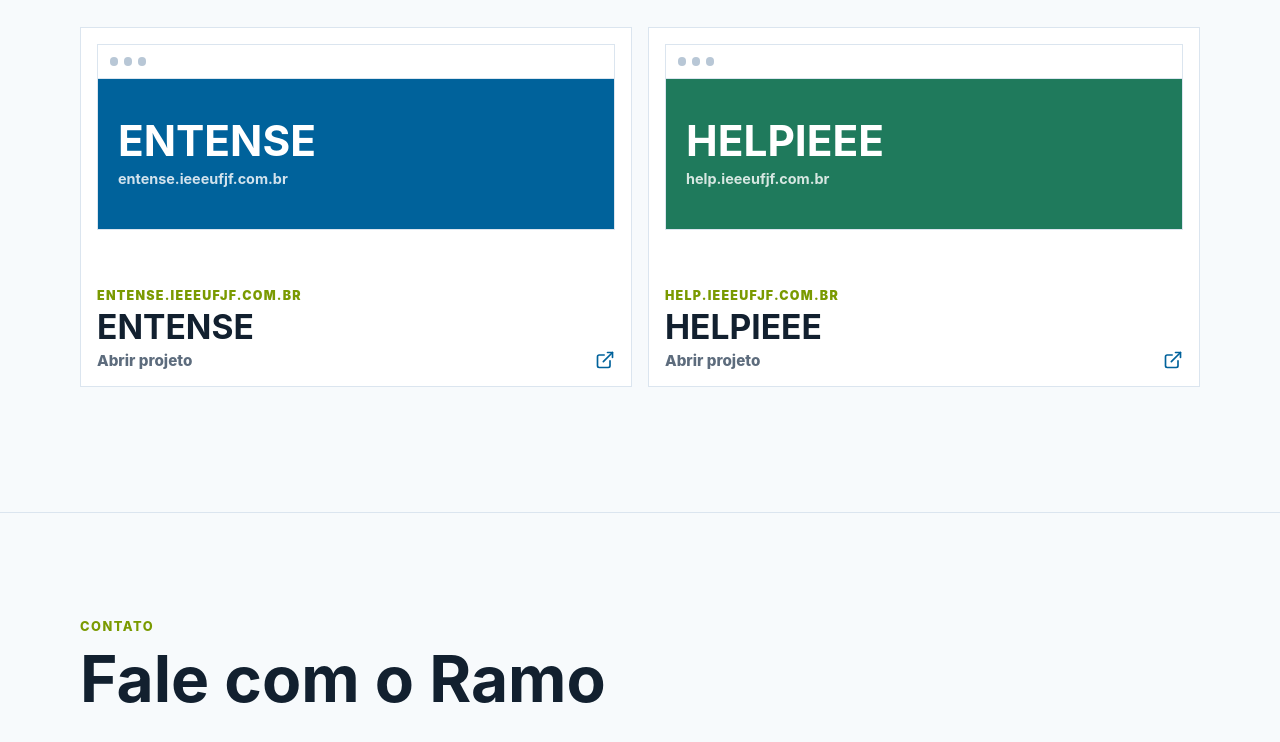
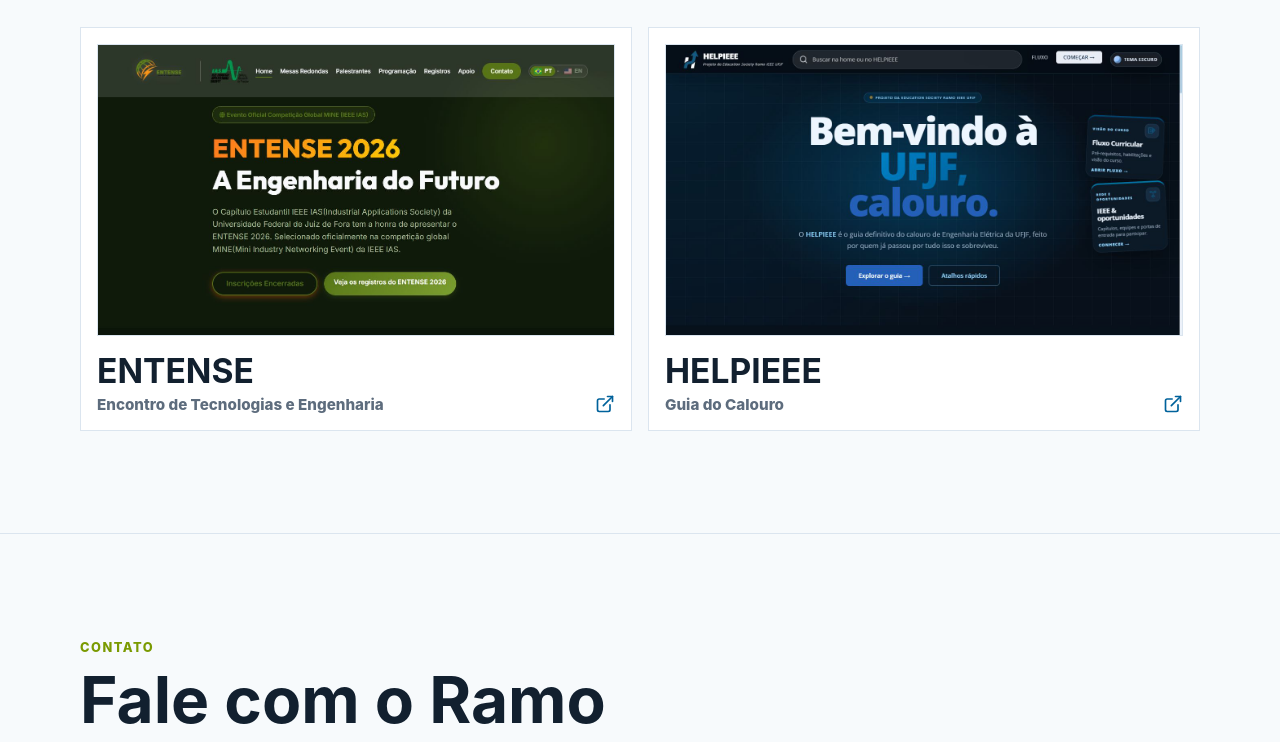
Before and after one commit to CSIEEEUFJF/SiteRamo, a React (Vite) app: page / in a window 1280 px wide. Shown: the part 2609-3351 px from the top of the page. Built offline with nearby package versions, Linux system fonts and the light colour scheme.

Commit message:
Use static project preview images

```diff
--- a/src/main.jsx
+++ b/src/main.jsx
@@ -151,13 +151,17 @@
     id: 'entense',
     name: 'ENTENSE',
     url: 'https://entense.ieeeufjf.com.br',
-    domain: 'entense.ieeeufjf.com.br',
+    displayUrl: 'entense.ieeeufjf.com.br',
+    description: 'Encontro de Tecnologias e Engenharia',
+    preview: '/assets/projects/entense-preview.png',
   },
   {
     id: 'helpieee',
     name: 'HELPIEEE',
     url: 'https://help.ieeeufjf.com.br',
-    domain: 'help.ieeeufjf.com.br',
+    displayUrl: 'help.ieeeufjf.com.br',
+    description: 'Guia do Calouro',
+    preview: '/assets/projects/helpieee-preview.png',
   },
 ];
 
@@ -373,7 +377,7 @@
         </div>
 
         <div className="projects-grid">
-          {projects.map(({ id, name, url, domain }) => (
+          {projects.map(({ id, name, url, description, preview }) => (
             <a
               className={`project-card project-card--${id}`}
               href={url}
@@ -382,21 +386,17 @@
               key={id}
               aria-label={`Abrir projeto ${name}`}
             >
-              <div className="project-card__preview" aria-hidden="true">
-                <div className="project-card__browser">
-                  <span />
-                  <span />
-                  <span />
-                </div>
-                <div className="project-card__screen">
-                  <strong>{name}</strong>
-                  <span>{domain}</span>
-                </div>
+              <div className="project-card__preview">
+                <img
+                  className="project-card__image"
+                  src={preview}
+                  alt={`Preview do projeto ${name}`}
+                  loading="eager"
+                />
               </div>
               <div className="project-card__copy">
-                <span>{domain}</span>
                 <strong>{name}</strong>
-                <p>Abrir projeto</p>
+                <p>{description}</p>
               </div>
               <ExternalLink className="project-card__icon" aria-hidden="true" size={20} />
             </a>
@@ -412,7 +412,7 @@
 
         <div className="contact__layout">
           <div className="contact__copy">
-            <span>Ramo Estudantil IEEE UFJF</span>
+            <span>Nossa localização</span>
             <h2>Faculdade de Engenharia - Universidade Federal de Juiz de Fora</h2>
             <a
               className="contact__instagram"
--- a/src/styles.css
+++ b/src/styles.css
@@ -560,10 +560,16 @@
     transform 180ms ease;
 }
 
-.project-card:hover {
+.project-card:hover,
+.project-card:focus-visible {
   border-color: rgba(0, 98, 155, 0.35);
   box-shadow: 0 16px 36px rgba(18, 32, 47, 0.08);
   transform: translateY(-3px);
+}
+
+.project-card:focus-visible {
+  outline: 3px solid rgba(0, 98, 155, 0.28);
+  outline-offset: 4px;
 }
 
 .project-card__preview {
@@ -572,46 +578,12 @@
   background: #f4f9fc;
 }
 
-.project-card__browser {
-  height: 2.1rem;
-  display: flex;
-  align-items: center;
-  gap: 0.35rem;
-  padding: 0 0.75rem;
-  border-bottom: 1px solid var(--line);
-  background: #fff;
-}
-
-.project-card__browser span {
-  width: 0.52rem;
-  height: 0.52rem;
-  border-radius: 999px;
-  background: #b8c7d6;
-}
-
-.project-card__screen {
-  min-height: 150px;
-  display: grid;
-  align-content: center;
-  gap: 0.45rem;
-  padding: 1.25rem;
-  color: #fff;
-  background: var(--ieee-blue);
-}
-
-.project-card--helpieee .project-card__screen {
-  background: #1f7a5c;
-}
-
-.project-card__screen strong {
-  font-size: clamp(1.75rem, 4vw, 2.65rem);
-  line-height: 1;
-}
-
-.project-card__screen span {
-  color: rgba(255, 255, 255, 0.82);
-  font-size: 0.9rem;
-  font-weight: 700;
+.project-card__image {
+  width: 100%;
+  aspect-ratio: 16 / 9;
+  display: block;
+  object-fit: cover;
+  object-position: top center;
 }
 
 .project-card__copy {
```
Also changed, not shown: public/assets/projects/entense-preview.png (added), public/assets/projects/helpieee-preview.png (added).
